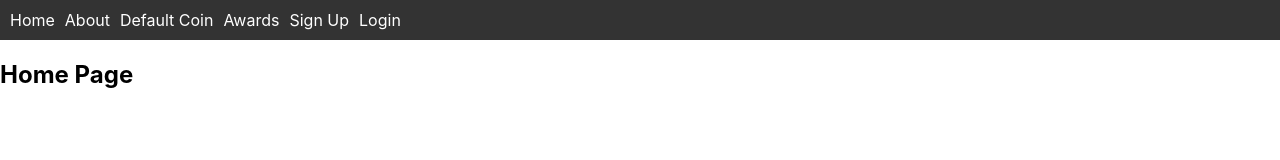
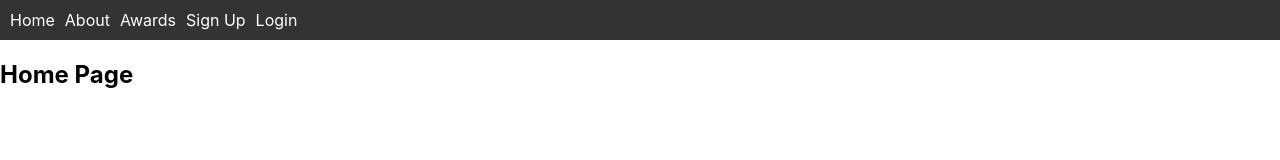
Before and after one commit to MarwanAl-Obaidi/Marwan-Awards, a React (Create React App) app: page / in a window 1280 px wide. Shown: the top 160 px of the page. Built offline with nearby package versions, Linux system fonts and the light colour scheme; no server answers.

Commit message:
Removed default coin from being accessed
No longer required for testing.

```diff
--- a/src/App.js
+++ b/src/App.js
@@ -2,7 +2,7 @@ import React from "react";
 import { BrowserRouter as Router, Route, Routes, Navigate } from 'react-router-dom';
 import Home from './views/home/home';
 import About from './views/about/about';
-import DefaultCoin from './views/defaultcoin/defaultcoin';
+// import DefaultCoin from './views/defaultcoin/defaultcoin';
 import SignUp from './views/signup/signup';
 import Login from './views/login/login';
 import Dashboard from "./views/dashboard/dashboard";
@@ -21,7 +21,7 @@ function App() {
       <Routes>
         <Route path="/" element={<Home />} />
         <Route path="/about" element={<About />} />
-        <Route path="/defaultcoin" element={<DefaultCoin />} />
+        {/* <Route path="/defaultcoin" element={<DefaultCoin />} /> */}
         <Route path="/awards" element={<Awards />} />
         <Route path="/awards/:awardId" element={<AwardDetails />} />
         {user ? (
--- a/src/components/navbar/navbar.js
+++ b/src/components/navbar/navbar.js
@@ -15,9 +15,9 @@ const Navbar = () => {
                 <li>
                     <Link to="/about">About</Link>
                 </li>
-                <li>
+                {/* <li>
                     <Link to="/defaultcoin">Default Coin</Link>
-                </li>
+                </li> */}
                 <li>
                     <Link to="/awards">Awards</Link>
                 </li>
```
